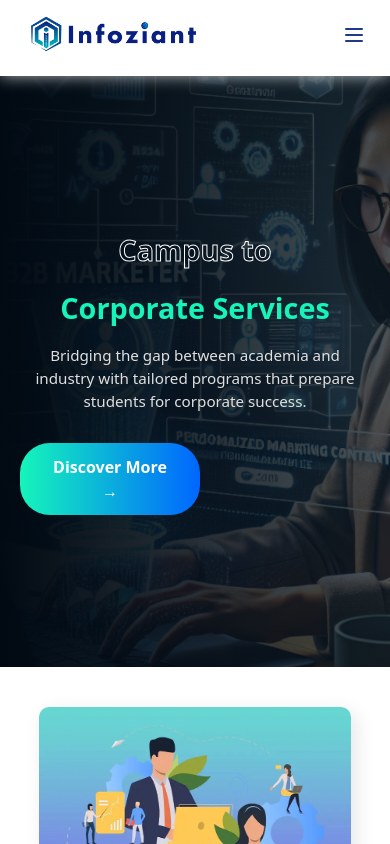
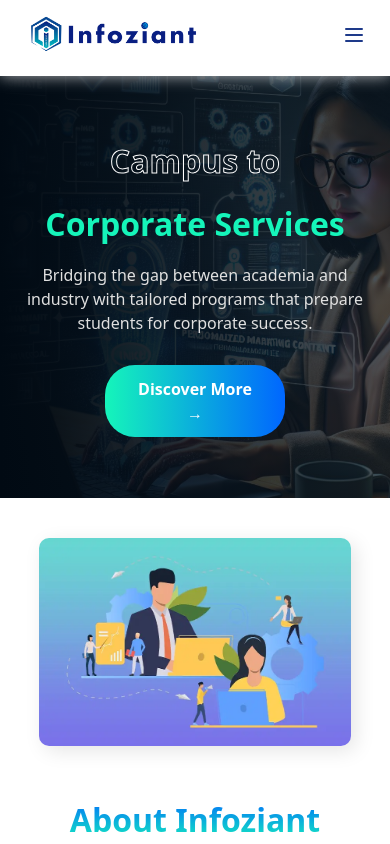
Before and after one commit to infoziantappwrite/Infoziant, a React (Create React App) app: page / in a window 390 px wide. Shown: the top 844 px of the page. Built offline with nearby package versions, Linux system fonts and the light colour scheme.

Commit message:
pages done'

```diff
--- a/src/Components/Home/Banner/Banner.css
+++ b/src/Components/Home/Banner/Banner.css
@@ -49,6 +49,7 @@
   flex-direction: column;
   justify-content: center;
   padding: 0 100px;
+  align-items: left;
   color: white;
   opacity: 0;
   transition: opacity 1s ease-in-out;
@@ -95,9 +96,36 @@
   background: linear-gradient(90deg, #06f, #15f5ba);
 }
 
+
+/* Responsive Styles */
+@media (max-width: 1024px) {
+  .home-banner {
+    max-height: 50vh; /* Adjust height for tablets */
+  }
+
+
+  .home-banner-content {
+    padding: 0 50px;
+    align-items: center;
+  }
+
+  .home-banner-content h1 {
+    font-size: 2.5rem;
+  }
+
+  .home-banner-content h2 {
+    font-size: 2.2rem;
+  }
+
+  .home-banner-content p {
+    font-size: 1rem;
+  }
+}
+
 @media (max-width: 768px) {
   .home-banner {
-    height: 70vh;
+    min-height: 50vh; /* Smaller height for mobile */
+    height: auto; /* Adjust based on content */
   }
 
   .home-banner-content {
@@ -107,10 +135,10 @@
 
   .home-banner-content h1,
   .home-banner-content h2 {
-    font-size: 1.8rem;
+    font-size: 2rem;
   }
 
   .home-banner-content p {
-    font-size: 0.95rem;
+    font-size: 1rem;
   }
 }
```
